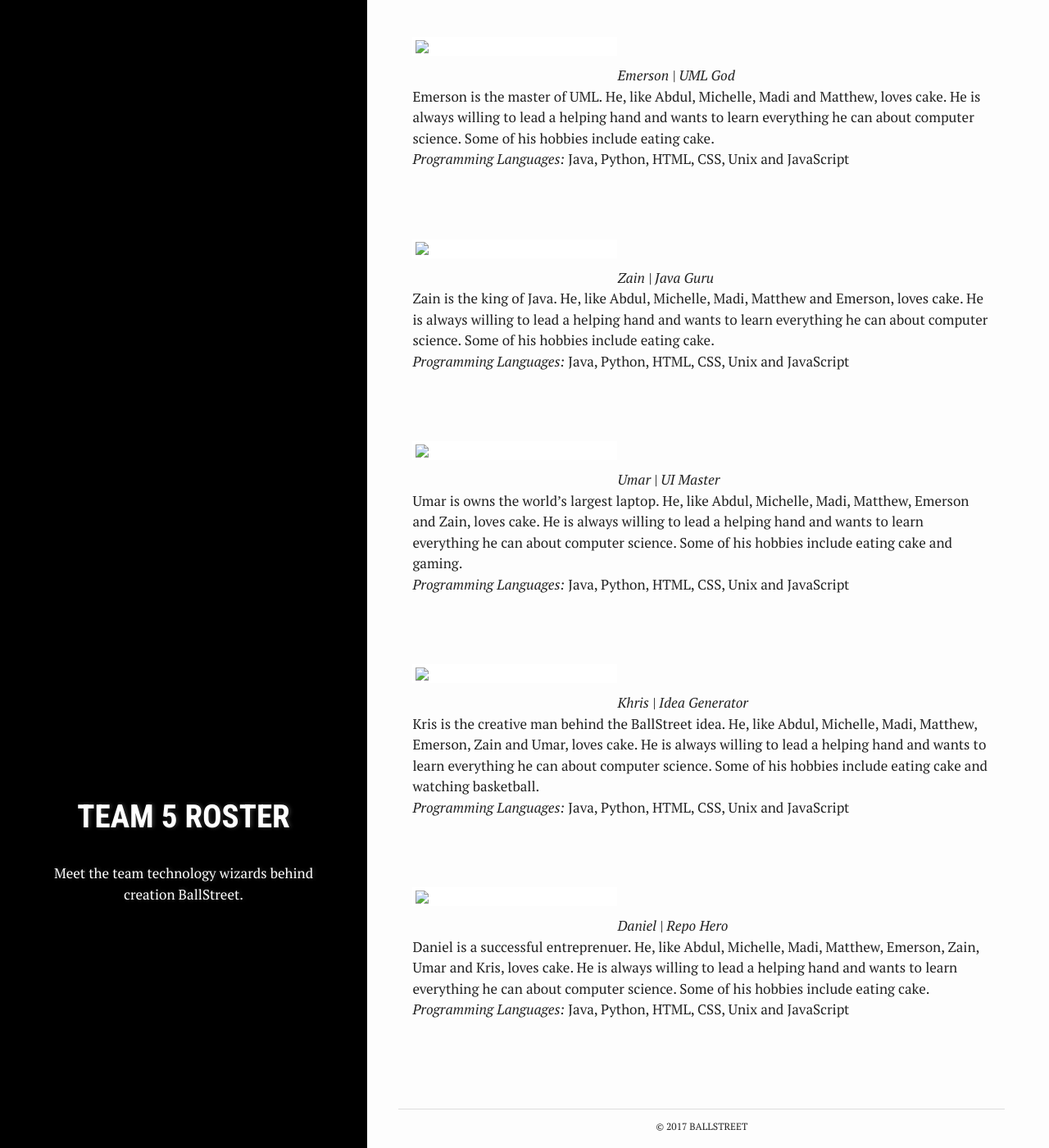
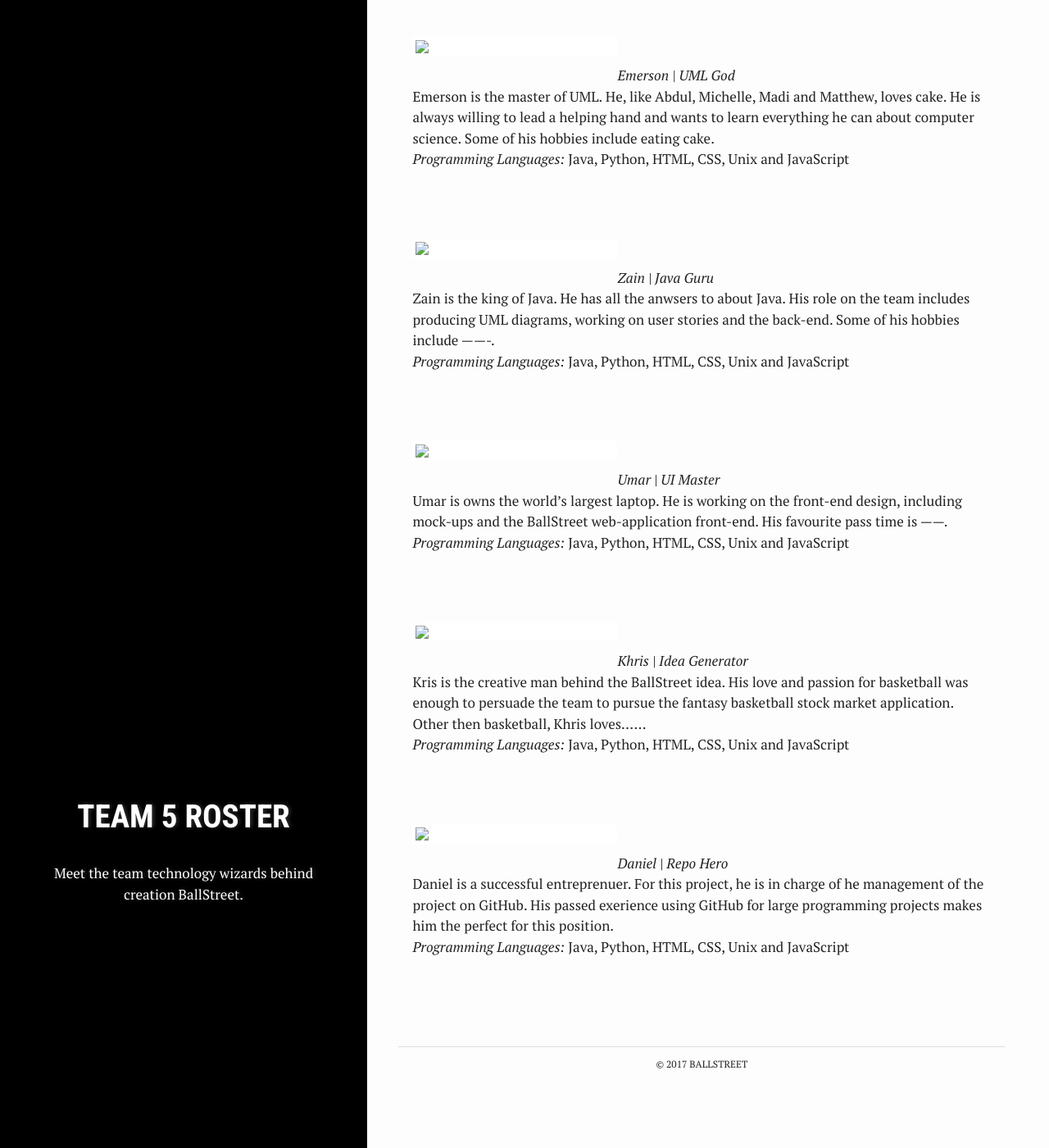
Before and after one commit to ufrauq/Ball-Street, a Jekyll site: the page built from team-roster.md, in a window 1280 px wide and 1400 px high, scrolled down 1227 px. Shown: the whole window at 82% size. Built offline with Jekyll 4.4.1, drawn with Linux system fonts in a browser that asks for light colours; some of the changed text lies outside the part shown.

Commit message:
Update team-roster.md

```diff
--- a/team-roster.md
+++ b/team-roster.md
@@ -12,28 +12,28 @@
 
  <img src= "/CS2212-Team5/assets/images/profile.png" width = "250px"  align = "left"/><br>
  <br><i>Abdul | Creative Director</i><br>
- Abdul is creative, photogenic individual who loves cake. He is always willing to lead a helping hand and wants to learn everything he can about programming. Some of his hobbies include eating cake.<br>
+Abdul is creative, photogenic individual who hates cake. He recognizes that cake tastes good, but thinks there is far too much sugar in it, which he finds very unhealthy. He is always willing to lead a helping hand and wants to learn everything he can about programming. Some of his hobbies include working out, walking his dog, and listening to good music.(link to soundcloud) <br>
 <i>Programming Languages:</i> Java, C, Python, Unix<br><br>
 
 
 <br><br>
 <img src= "/CS2212-Team5/assets/images/profileMichelle.png" width = "250px"  align = "left"/>
 <br><i>Michelle | Website Design Ninja</i><br>
-Michelle is an markup language expert who produces studding websites. She, like Abdul, loves cake. She is always willing to lead a helping hand and wants to learn everything she can about programming. Some of her hobbies include eating cake.<br>
+Michelle is an markdown language expert who produces studding websites. She loves producing website mock-ups and blogging.<br>
 <i>Programming Languages:</i> Java, Python, C, Unix, Markdown, JavaScript, HTML, CSS, Flask (python web framework), Jekyll, SQLAlchemy, Heroku and d3.js
 
 
 <br><br>
 <img src= "/CS2212-Team5/assets/images/profileMadi.png" width = "250px"  align = "left"/>
 <br><br><i>Madi | Marketing Magician</i><br>
-Madi is an innovative marketing guru who loves graphic design. She, like Abdul and Michelle, loves cake. She is always willing to lead a helping hand and wants to learn everything she can about computer science. <br>
+Madi is an innovative marketing guru who loves graphic design. She has been working with Michelle to produce this site, its images and content. Some of Madi's hobbies include running, managing websites and watching movies. <br>
 <i>Programming Languages: </i>Java, Python, HTML, CSS, Unix and JavaScript
 
 
 <br><br>
 <img src= "/CS2212-Team5/assets/images/tempProfile.png" width = "250px"  align = "left"/>
 <br><br><i>Matthew | Team Overlord</i><br>
-Matthew is the team boss. He, like Abdul, Michelle and Madi, loves cake. He is always willing to lead a helping hand and wants to learn everything he can about computer science. Some of his hobbies include eating cake. <br>
+Matthew is the team boss. He is in charge of organizing "The Wolves of BallStreet" team and ensuring deadlines are met. Matthew is an academic who already has degrees in engineering. He is working towards his degree in computer science.<br>
 <i>Programming Languages: </i>Java, Python, HTML, CSS, Unix and JavaScript
 
 
@@ -46,25 +46,25 @@
 <br><br>
 <img src= "/CS2212-Team5/assets/images/tempProfile.png" width = "250px"  align = "left"/>
 <br><br><i>Zain | Java Guru </i><br>
-Zain is the king of Java. He, like Abdul, Michelle, Madi, Matthew and Emerson, loves cake. He is always willing to lead a helping hand and wants to learn everything he can about computer science. Some of his hobbies include eating cake. <br>
+Zain is the king of Java. He has all the anwsers to about Java. His role on the team includes producing UML diagrams, working on user stories and the back-end. Some of his hobbies include -------. <br>
 <i>Programming Languages: </i>Java, Python, HTML, CSS, Unix and JavaScript
 
 
 <br><br>
 <img src= "/CS2212-Team5/assets/images/profileUmar.png" width = "250px"  align = "left"/>
 <br><br><i>Umar | UI  Master</i><br>
-Umar is owns the world's largest laptop. He, like Abdul, Michelle, Madi, Matthew, Emerson and Zain, loves cake. He is always willing to lead a helping hand and wants to learn everything he can about computer science. Some of his hobbies include eating cake and gaming. <br>
+Umar is owns the world's largest laptop. He is working on the front-end design, including mock-ups and the BallStreet web-application front-end. His favourite pass time is ------. <br>
 <i>Programming Languages: </i>Java, Python, HTML, CSS, Unix and JavaScript
 
 
 <br><br>
 <img src= "/CS2212-Team5/assets/images/tempProfile.png" width = "250px"  align = "left"/>
 <br><br><i>Khris | Idea Generator</i><br>
-Kris is the creative man behind the BallStreet idea. He, like Abdul, Michelle, Madi, Matthew, Emerson, Zain and Umar, loves cake. He is always willing to lead a helping hand and wants to learn everything he can about computer science. Some of his hobbies include eating cake and watching basketball. <br>
+Kris is the creative man behind the BallStreet idea. His love and passion for basketball was enough to persuade the team to pursue the fantasy basketball stock market application. Other then basketball, Khris loves...... <br>
 <i>Programming Languages: </i>Java, Python, HTML, CSS, Unix and JavaScript
 
 <br><br>
 <img src= "/CS2212-Team5/assets/images/tempProfile.png" width = "250px"  align = "left"/>
 <br><br><i>Daniel | Repo Hero</i><br>
-Daniel is a successful entreprenuer. He, like Abdul, Michelle, Madi, Matthew, Emerson, Zain, Umar and Kris, loves cake. He is always willing to lead a helping hand and wants to learn everything he can about computer science. Some of his hobbies include eating cake. <br>
+Daniel is a successful entreprenuer. For this project, he is in charge of he management of the project on GitHub. His passed exerience using GitHub for large programming projects makes him the perfect for this position.<br>
 <i>Programming Languages: </i>Java, Python, HTML, CSS, Unix and JavaScript
```
